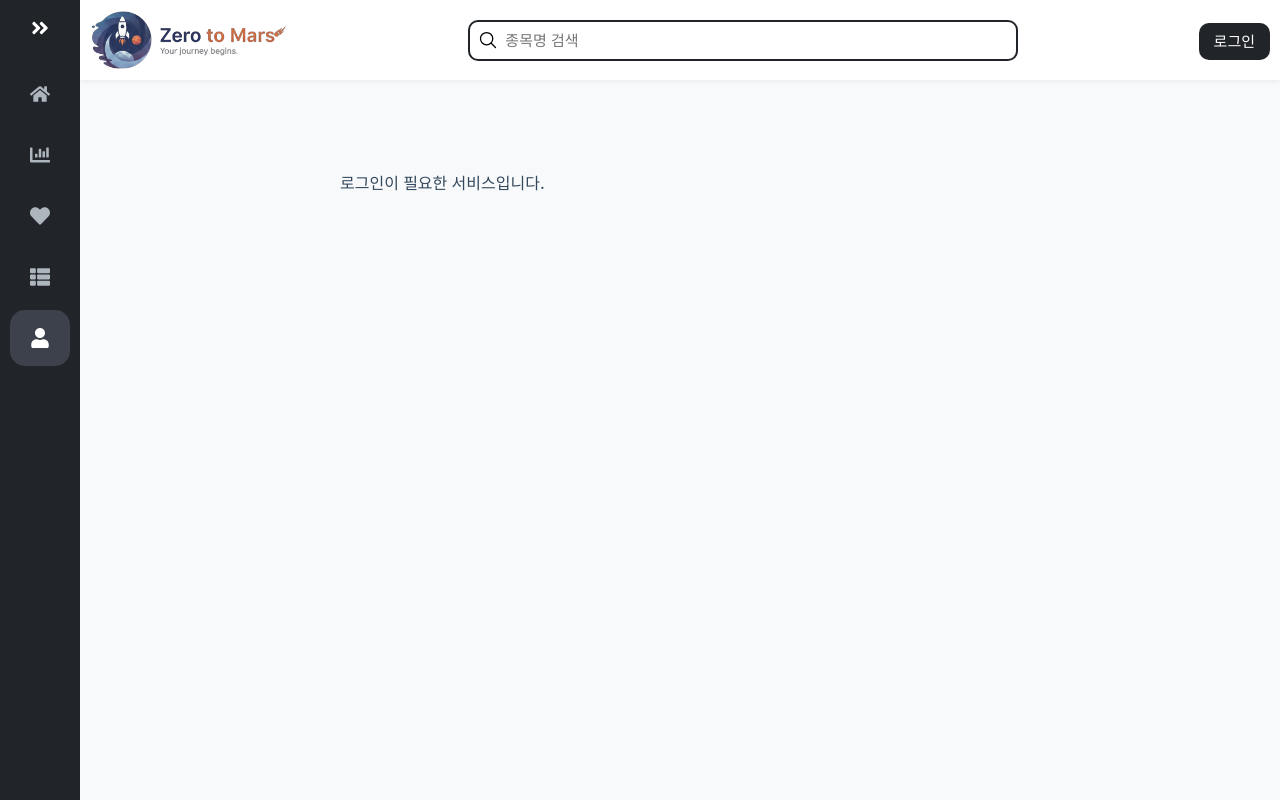
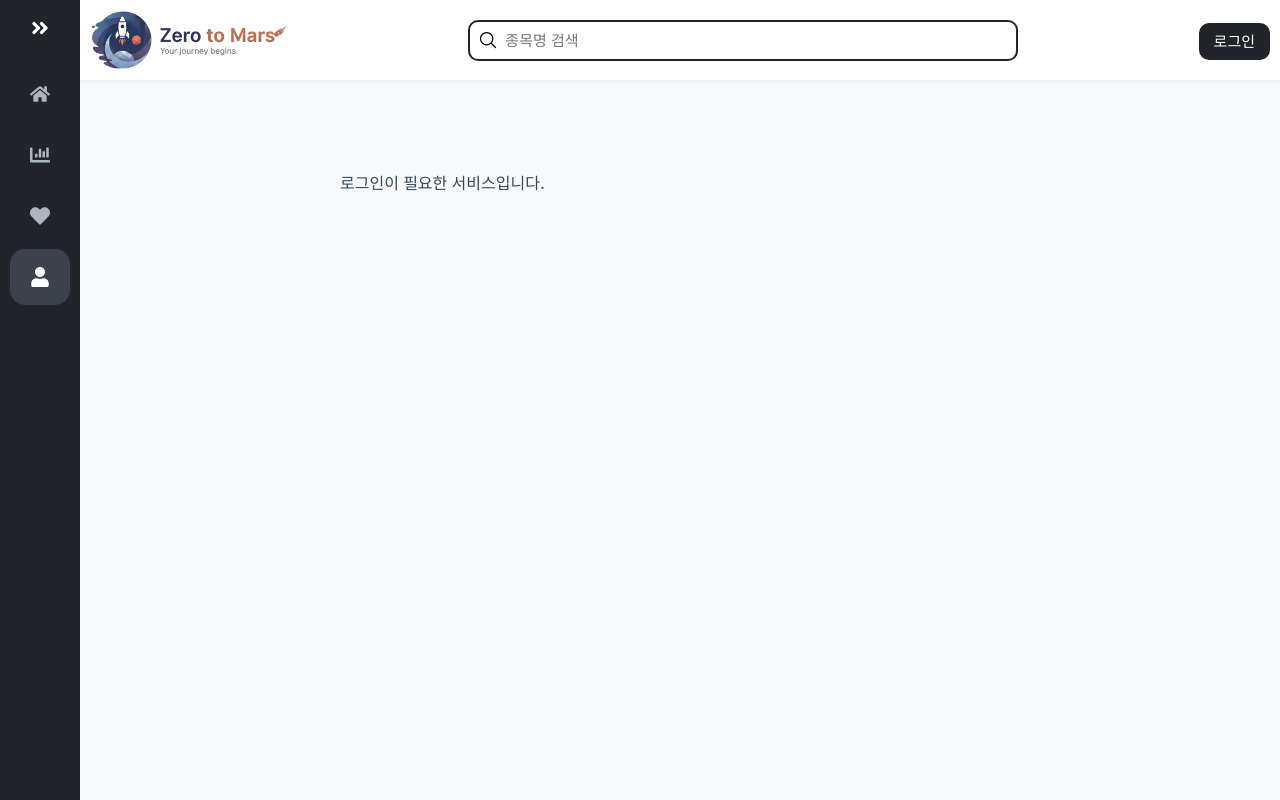
Before and after one commit to zxcvny/capstone, a React (Vite) app in the folder frontend/: page /myinfo in a window 1280 px wide. Built offline with nearby package versions, Linux system fonts and the light colour scheme; a web font is replaced by a local one.

Commit message:
내 카테고리 삭제

```diff
--- a/frontend/src/components/Sidebar.jsx
+++ b/frontend/src/components/Sidebar.jsx
@@ -4,7 +4,6 @@ import {
     FaHome,
     FaChartBar,
     FaHeart,
-    FaThList,
     FaUser,
     FaAngleDoubleRight
 } from 'react-icons/fa';
@@ -13,7 +12,6 @@ const menuItems = [
     { key: 'home', path: '/', name: '홈', icon: <FaHome /> },
     { key: 'myinvestlist', path: '/myinvestlist', name: '내 투자 종목', icon: <FaChartBar /> },
     { key: 'myfavorite', path: '/myfavorite', name: '내 관심 종목', icon: <FaHeart /> },
-    { key: 'mycategory', path: '/mycategory', name: '내 카테고리', icon: <FaThList /> },
     { key: 'myinfo', path: '/myinfo', name: '내 정보', icon: <FaUser /> },
 ];
 
```
